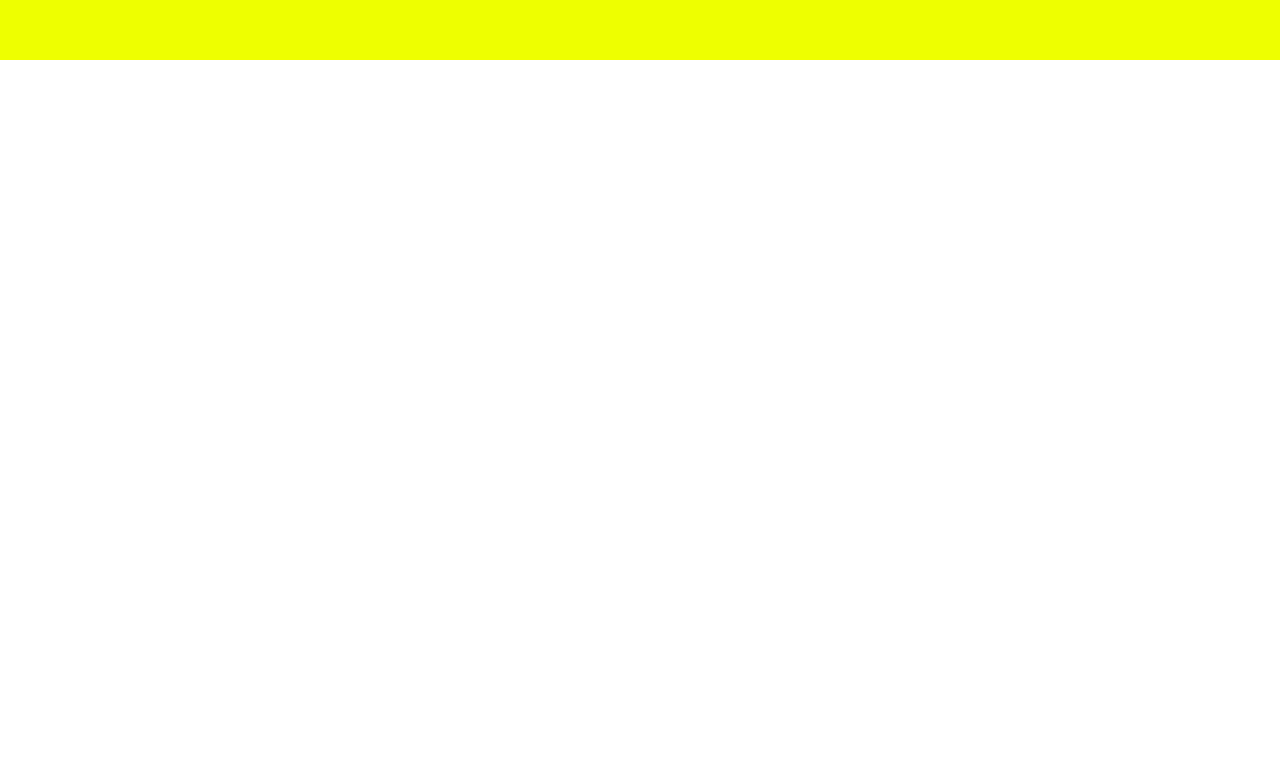
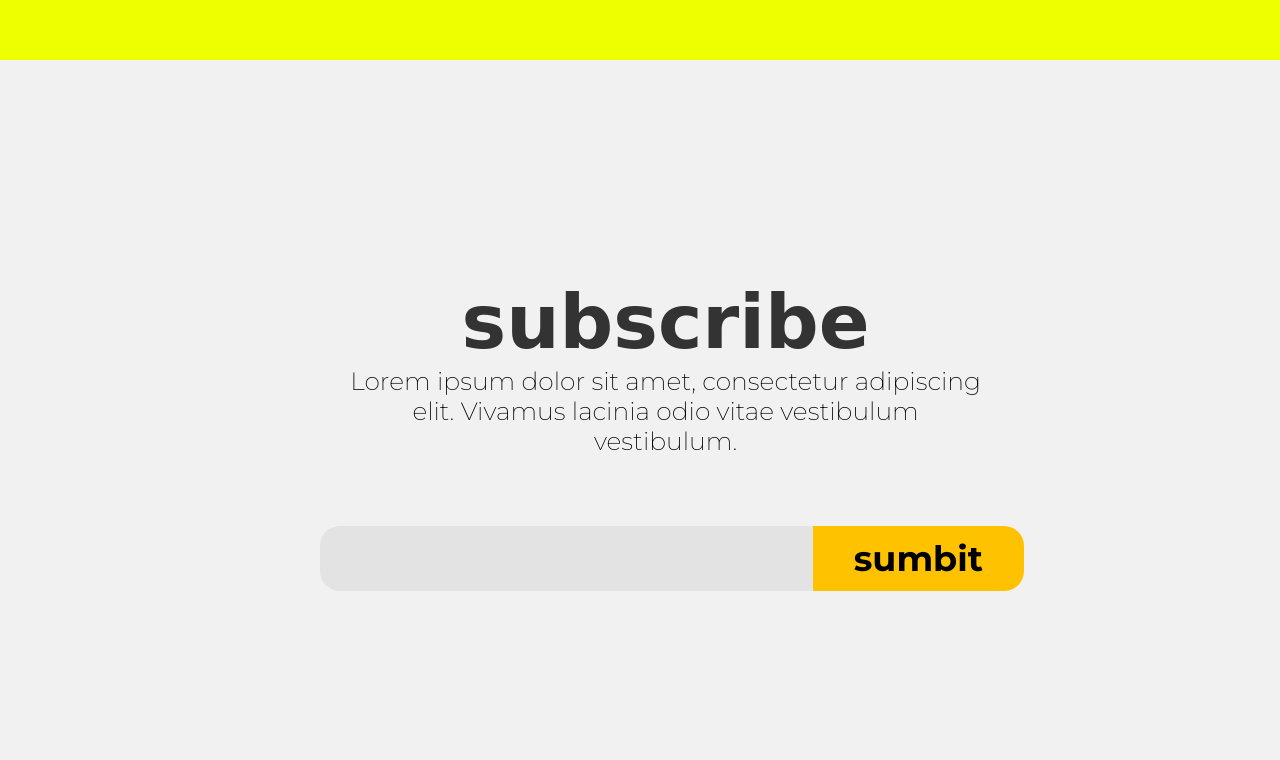
Before and after one commit to Freekby/project1, a plain HTML site: page index.html in a window 1280 px wide. Shown: the part 4182-4942 px from the top of the page. Before the commit the page ends 4242 px from the top, so only its background shows below. Drawn offline with Linux system fonts and the light colour scheme; a web font is replaced by a local one.

Commit message:
last page

```diff
--- a/index.html
+++ b/index.html
@@ -130,6 +130,20 @@
                 <h2>Lenora Fields</h2>
             </div>
         </div>
+
+        <div class="page7">
+            <div class="text">
+                <h2>subscribe</h2>
+                Lorem ipsum dolor sit amet, consectetur adipiscing elit. Vivamus lacinia odio vitae vestibulum
+                vestibulum.
+            </div>
+            <form>
+                <input type="email" id="text">
+                <button id="sumbit"><b>sumbit</b></button>
+            </form>
+        </div>
+    </div>
+
     </div>
 </body>
 <script src="./data.js"></script>
--- a/styles/style.css
+++ b/styles/style.css
@@ -1,5 +1,10 @@
 * {
     margin: 0;
+}
+
+:active, :hover, :focus {
+    outline: 0;
+    outline-offset: 0;
 }
 
 .text {
@@ -268,7 +273,7 @@ h1 {
     position: relative;
 }
 
-.page6 .text{
+.page6 .text {
     text-align: center;
     font-size: 30px;
     position: absolute;
@@ -278,3 +283,49 @@ h1 {
     bottom: 0;
     transform: translate(0, -30%);
 }
+
+.page7 {
+    width: 100%;
+    height: 700px;
+    background-color: #f1f1f1;
+}
+
+.page7 form {
+    height: 65px;
+    width: 55%;
+    top: 10%;
+    border-radius: 20px;
+    position: relative;
+    left: 25%;
+    text-align: left;
+    overflow: hidden;
+}
+
+.page7 .text{
+    padding-top: 17%;
+    width: 50%;
+    padding-left: 27%;
+    text-align: center;
+}
+
+.page7 form input{
+    height: 65px;
+    width: 70%;
+    border-radius: 0px;
+    padding: 0;
+    border: 0;
+    background-color: #e3e3e3;
+    font-size: 30px;
+}
+
+.page7 form #sumbit{
+    height: 65px;
+    width: 30%;
+    border-radius: 0px;
+    padding: 0;
+    position: absolute;
+    border: 0;
+    background-color: #ffc200;
+    font-family: 'Montserrat', sans-serif;
+    font-size: 35px;
+}
```
